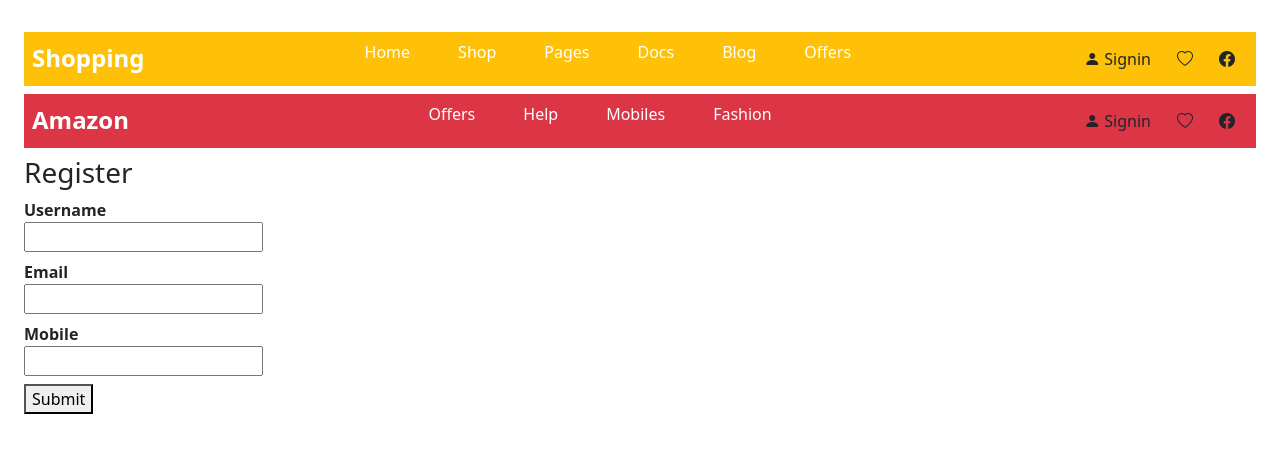
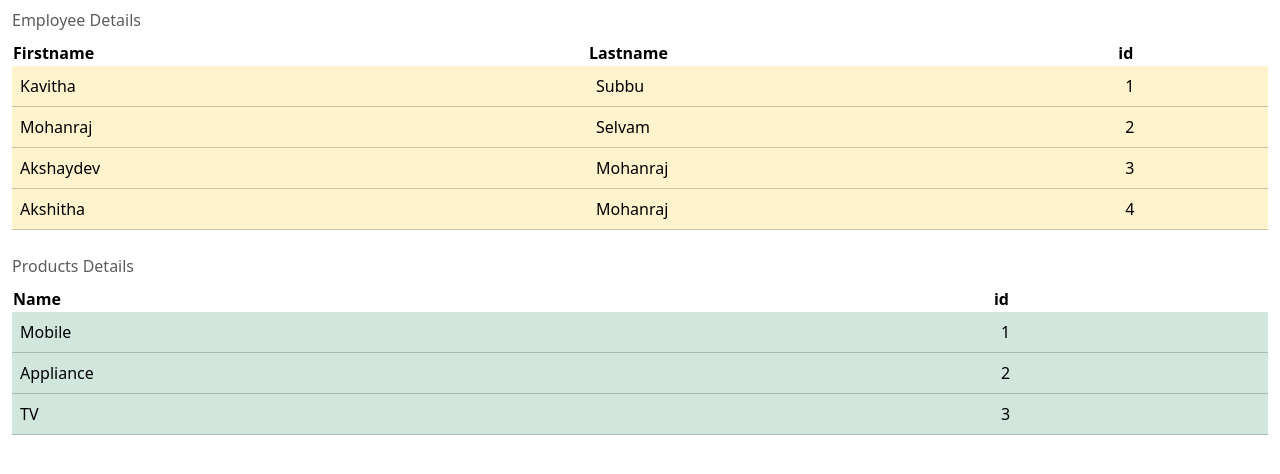
Before and after one commit to KavithaSivasubramanian/react-concepts-lab, a React (Vite) app: page / in a window 1280 px wide. Shown: the top 474 px of the page. Built offline with nearby package versions, Linux system fonts and the light colour scheme.

Commit message:
Added controlled component [Dynamic Table] example

```diff
--- /dev/null
+++ b/src/components/controlled-demo/controlled-demo.jsx
@@ -0,0 +1,26 @@
+import { useState } from "react";
+import { DataGrid } from "../../controlled-components/data-grid";
+export function ControlledDemo(){
+    const[employee] = useState(
+    [
+        {Firstname:"Kavitha",Lastname:"Subbu",id:1},
+        {Firstname:"Mohanraj",Lastname:"Selvam",id:2},
+        {Firstname:"Akshaydev",Lastname:"Mohanraj",id:3},
+        {Firstname:"Akshitha",Lastname:"Mohanraj",id:4}
+    ]);
+    const[products] = useState(
+    [
+        {Name:"Mobile",id:1},
+        {Name:"Appliance",id:2},
+        {Name:"TV",id:3},
+
+    ]);
+    return(
+        <div className="container-fluid">
+         <DataGrid theme="table-warning" caption="Employee Details" data={employee}/>
+         <DataGrid theme="table-success" caption="Products Details" data={products}/>
+
+        </div>
+    )
+
+}
--- /dev/null
+++ b/src/controlled-components/data-grid.jsx
@@ -0,0 +1,29 @@
+export function DataGrid(props){
+    return(
+        <div className="table-responsive">
+         <table className={`table table-hover ${props.theme} caption-top`}>
+            <caption>{props.caption}</caption>
+            <thead>
+            {
+                Object.keys(props.data[0]).map(field=><th key={field}>{field}</th>)
+            }
+            </thead>
+            <tbody>
+                {
+                    props.data.map((item,i)=><tr key={i}>
+                    {
+                        Object.keys(item).map((field,i)=><td key={i}>
+                            {
+                                item[field]
+                            }
+                        </td>)
+                    }
+                    </tr>)
+                }
+
+            </tbody>
+
+         </table>
+        </div>
+    )
+}
--- a/src/main.jsx
+++ b/src/main.jsx
@@ -23,8 +23,9 @@
 import { FormDemo } from './components/form-demo/form-demo'
 import { FormikComponentDemo } from './components/formik-component-demo.jsx/formik-component-demo'
 import { HookFormDemo } from './components/hook-form-demo/hook-form-demo'
+import { ControlledDemo } from './components/controlled-demo/controlled-demo'
 createRoot(document.getElementById('root')).render(
   <StrictMode>
-    <HookFormDemo/>
+    <ControlledDemo/>
   </StrictMode>,
 )
```
